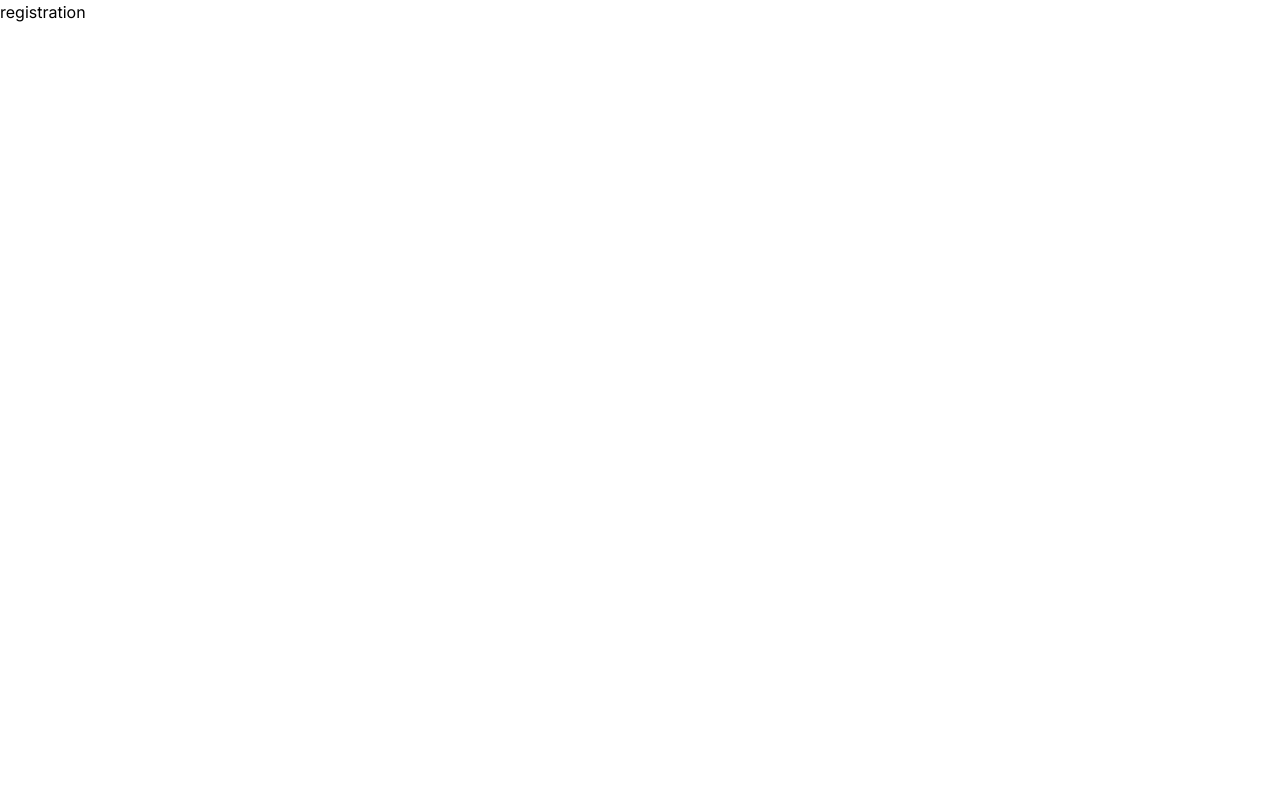
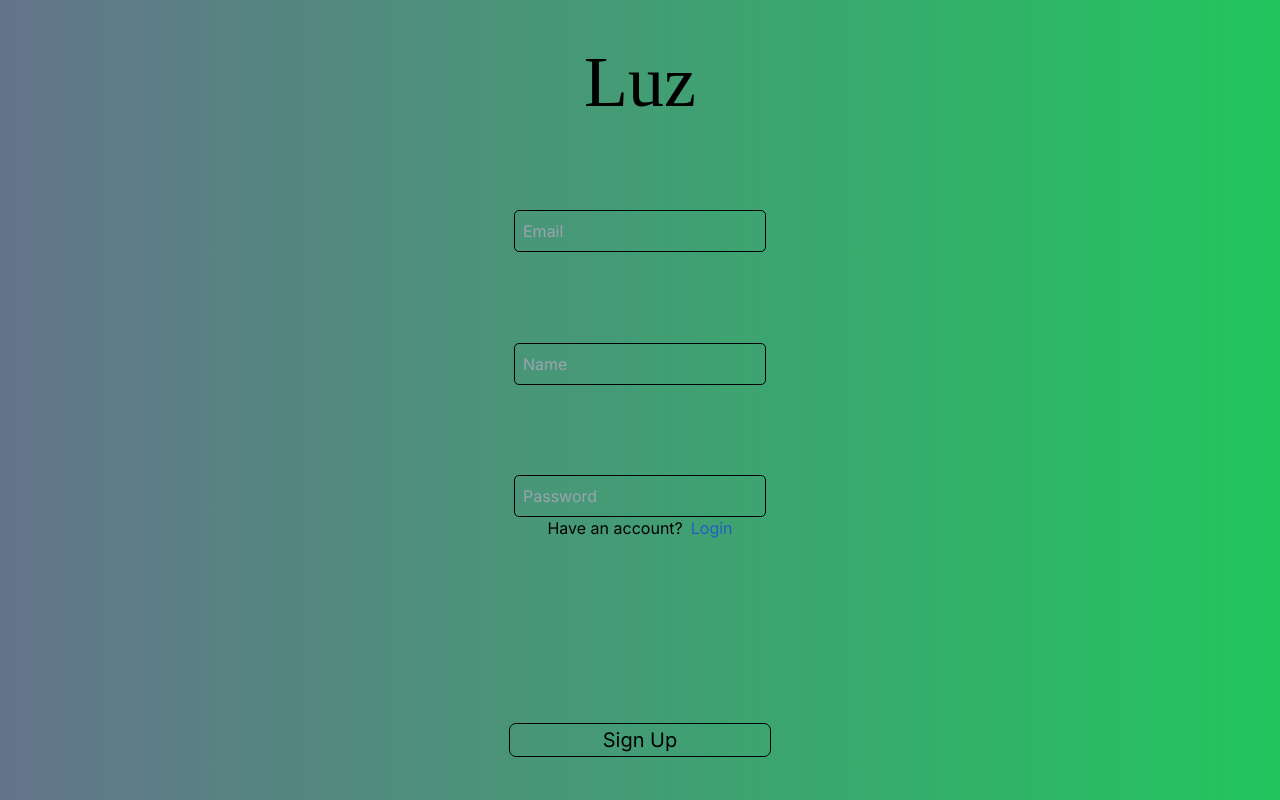
Before and after one commit to green1490/luz, a Next.js app: page /registration in a window 1280 px wide. Built offline with nearby package versions, Linux system fonts and the light colour scheme.

Commit message:
registration

```diff
--- a/src/app/registration/page.tsx
+++ b/src/app/registration/page.tsx
@@ -1,7 +1,96 @@
+'use client';
+
+import { useState } from "react";
+import { AiFillCloseCircle } from 'react-icons/ai'
 export default function Registration() {
+    const [email,setEmail] = useState('')
+    const [password,setPassword] = useState('')
+    const [userName,setUserName] = useState('')
+    const [registrationFailed, setRegistrationFailed] = useState(false)
+
+    const registration = async () => {
+        let result = await fetch('http://localhost:5246/registration', {
+            method: 'POST',
+            mode: 'cors',
+            credentials: 'include',
+            headers: {
+                'Content-Type' : 'application/json'
+            },
+            body: JSON.stringify({
+                email: email,
+                username: userName,
+                password: password
+            })
+        })
+
+        if (!result.ok) {
+            setRegistrationFailed(true)
+        }
+    }
+
     return (
         <>
-            <p>registration</p>
+            <div
+                className="h-screen grid place-items-center bg-gradient-to-r from-slate-500 to-green-500">
+                <p
+                    className="font-['Times_New_Roman'] text-7xl">
+                    Luz
+                </p>
+                <input
+                    autoComplete="off"
+                    className="rounded px-2 outline outline-1 bg-transparent h-10"
+                    placeholder="Email"
+                    type="email"
+                    value={email}
+                    onChange={e => setEmail(e.target.value)}
+                    name="email">
+                </input>
+                <input
+                    autoComplete="off"
+                    className="rounded px-2 outline outline-1 bg-transparent h-10"
+                    placeholder="Name"
+                    type="email"
+                    value={userName}
+                    onChange={e => setUserName(e.target.value)}
+                    name="email">
+                </input>
+                <div
+                    className="text-center">
+                    <input
+                        autoComplete="off"
+                        className="rounded px-2 outline outline-1 bg-transparent h-10"
+                        placeholder="Password"
+                        type="Password"
+                        value={password}
+                        onChange={p => setPassword(p.target.value)}
+                        name="password">
+                    </input>
+                    <p
+                        className="row-start-4">
+                        Have an account?
+                        <a className="pl-2 text-blue-700/80" href="/login">
+                            Login
+                        </a>
+                    </p>
+                </div>
+                <button
+                    onClick={registration}
+                    className="rounded row-start-6 w-64 outline outline-offset-2 outline-1 text-xl">
+                        Sign Up
+                </button>
+                <div
+                    className="rounded-full flex justify-center items-center bottom-3 h-10 w-80 fixed bg-red-500"
+                    style={{visibility: registrationFailed ? 'visible' :  'hidden'}}>
+                    <span>
+                        Registration failed!
+                        <div
+                            className="absolute top-0 right-0"
+                            onClick={_ => setRegistrationFailed(false)}>
+                            <AiFillCloseCircle size={20}/>
+                        </div>
+                    </span>
+                </div>
+            </div>
         </>
     )
 }
```
